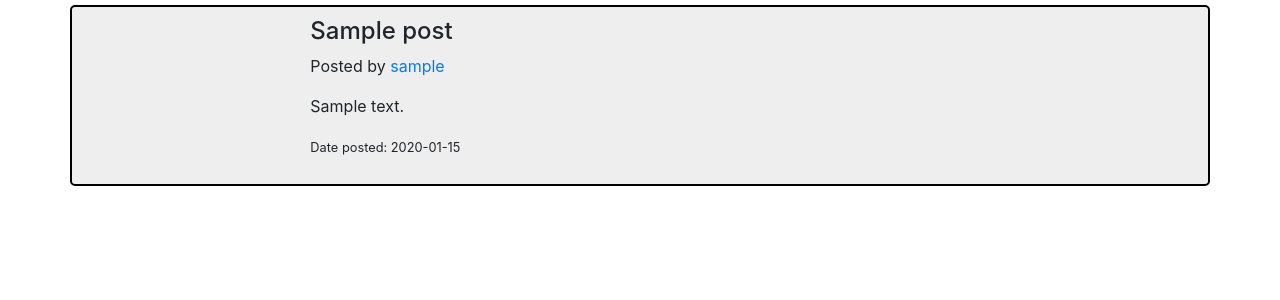
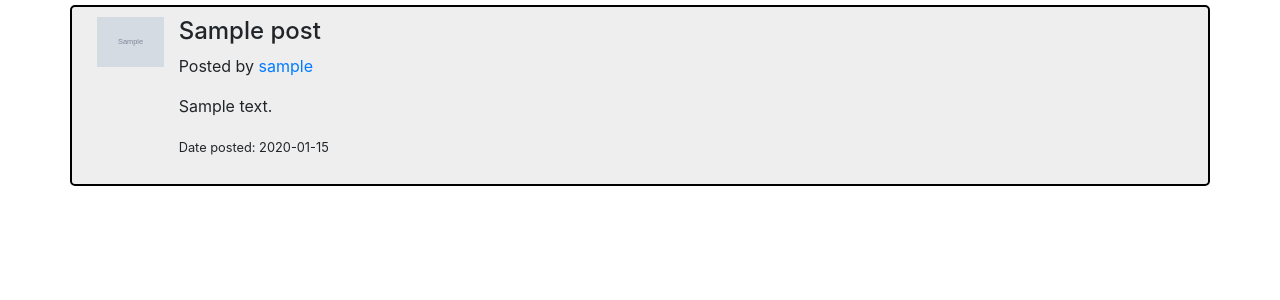
Before and after one commit to Jasmanji/Group5_Space4Less, a Flask app: page /single_post/1 in a window 1280 px wide. Shown: the part 50-350 px from the top of the page. Run offline with Flask 2, Linux system fonts and the light colour scheme; a user stored in the database is signed in; tables that the repository leaves empty hold one stand-in row (values such as "Sample post"); grey boxes marked "Sample" are stand-in pictures; some libraries are stand-ins or nearby versions.

Commit message:
image display changed

```diff
--- a/app/static/design.css
+++ b/app/static/design.css
@@ -5,9 +5,11 @@
   padding: 10px;
   margin: 5px
 }
+
 .post_image{
-  display:block;
+  width:25%
 }
+
 #profile_picture{
   border: 7px solid black;
 
--- a/app/templates/single_post.html
+++ b/app/templates/single_post.html
@@ -4,10 +4,10 @@
 
             <div class="row post">
                 <div class="media">
-                    <div class="col-lg-4 post_image">
+
                         <img class="col-md-2 post_image" src="{{ url_for('static', filename='post_pictures/' + post.image, width=500, height =500) }}">
-                    </div>
-                    <div class="col-md-8">
+
+
                     <div class="media-body">
                         <h4 class="media-heading">{{ post.title }}</h4>
                         <p>Posted by <a href="#">{{ post.author.username }}</a></p>
@@ -23,7 +23,7 @@
                             <a class="btn btn-sm btn-danger" href="#">Delete</a>
 
                     {% endif %}
-                    </div>
+
                 </div>
             </div>
 
```
